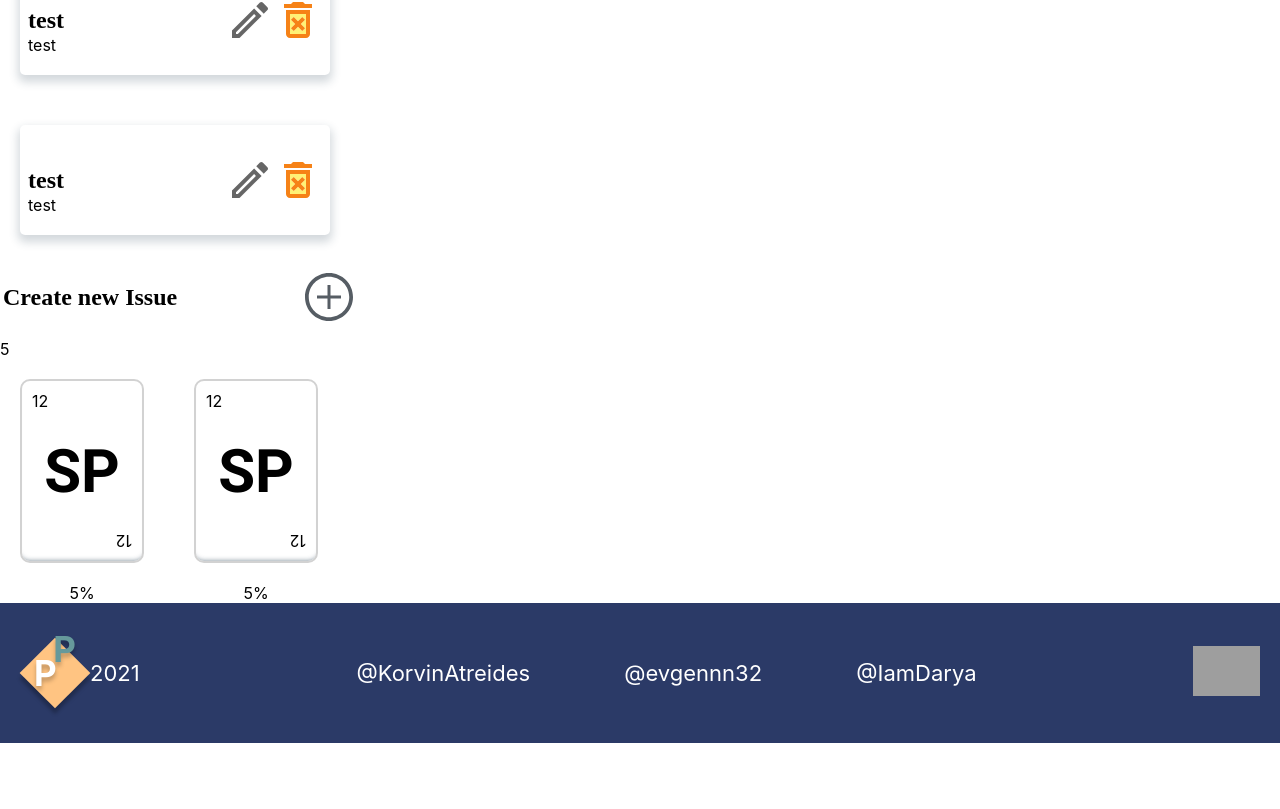
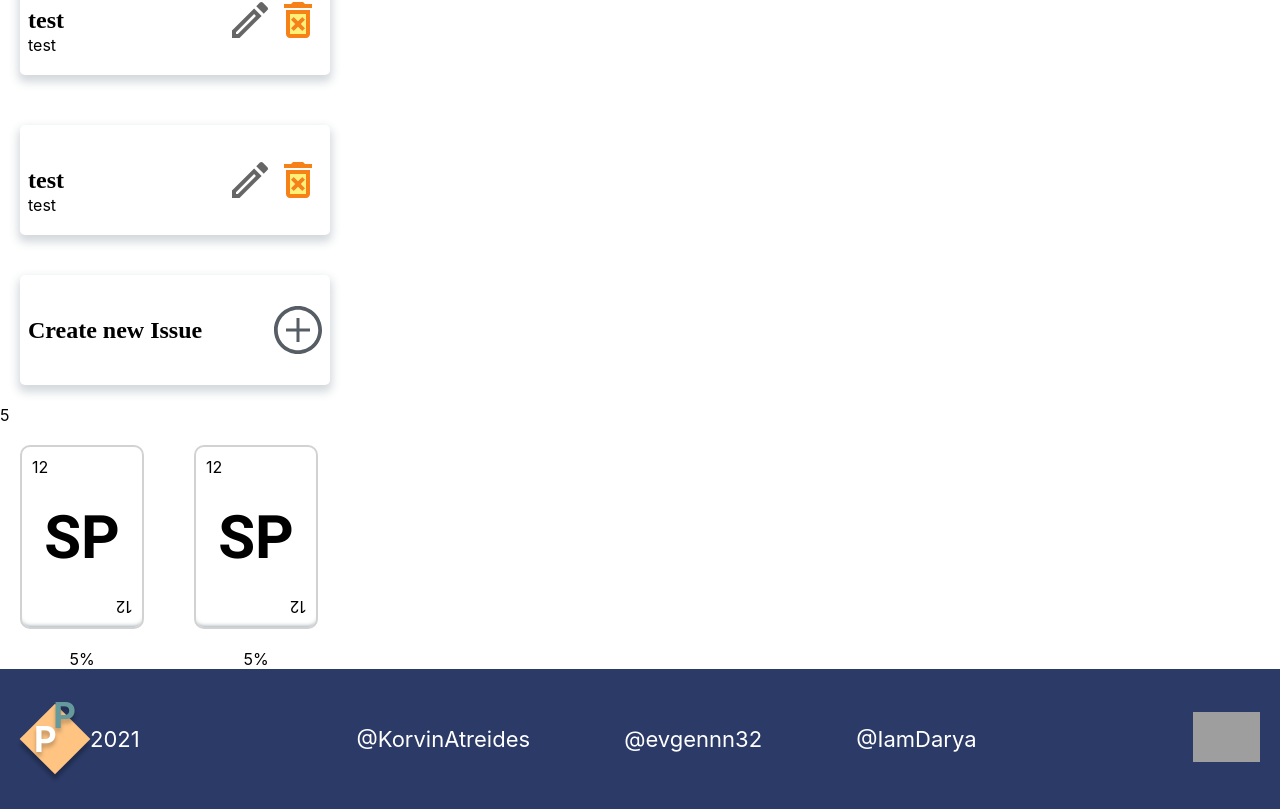
Before and after one commit to evgennn32/pointing-poker, a React (Create React App) app: page /game in a window 1280 px wide. Shown: the part 764-1573 px from the top of the page. Before the commit the page ends 1507 px from the top, so only its background shows below. Built offline with nearby package versions, Linux system fonts and the light colour scheme; grey boxes are pictures that could not be loaded.

Commit message:
fix: fix create issue comp style

```diff
--- a/src/component/CreateIssue/CreateIssue.tsx
+++ b/src/component/CreateIssue/CreateIssue.tsx
@@ -2,15 +2,18 @@ import React from "react";
 import Popup from "reactjs-popup";
 import styled from "styled-components";
 import { PopUpCreateIssue } from "../PopUps/PopUpCreateIssue";
+import { Tile } from "../styledComponents/Tile/Tile";
 import { Wrapper, IssueName, SVGPlus } from "./CreateIssueAndIssue.style";
 
 export const CreateIssue = (): JSX.Element => {
   return (
+    <Tile>
       <Wrapper>
         <IssueName>Create new Issue</IssueName>
         <Popup trigger={<SVGPlus />} modal nested>
           {(close: () => void) => <PopUpCreateIssue close={close} />}
         </Popup>
       </Wrapper>
+    </Tile>
   );
 };
--- a/src/component/Pages/GamePage.tsx
+++ b/src/component/Pages/GamePage.tsx
@@ -4,6 +4,7 @@ import styled from "styled-components";
 import Issue from "../../models/Issue";
 import { Button } from "../Button/Button";
 import { CreateIssue } from "../CreateIssue/CreateIssue";
+import { IssueTile } from "../CreateIssue/IssueTile";
 import IssuesBlock from "../IssuesBlock/IssuesBlock";
 import Timer from "../Timer/Timer";
 import Title from "../Title/Title";
```
Lines whose indentation alone changed are shown as unchanged.
